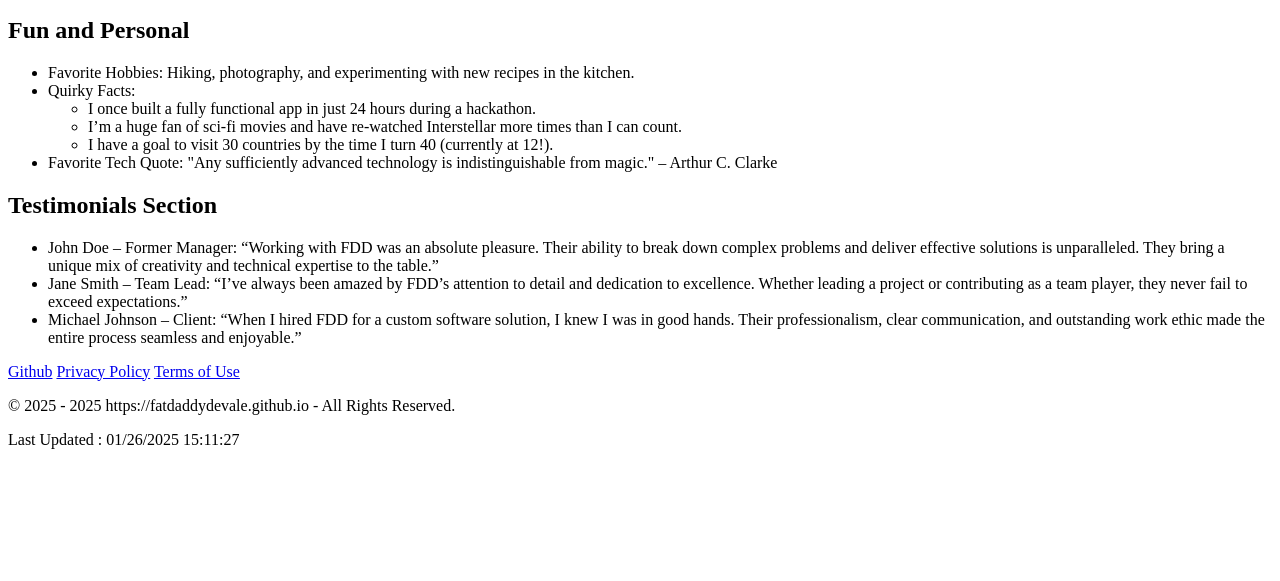
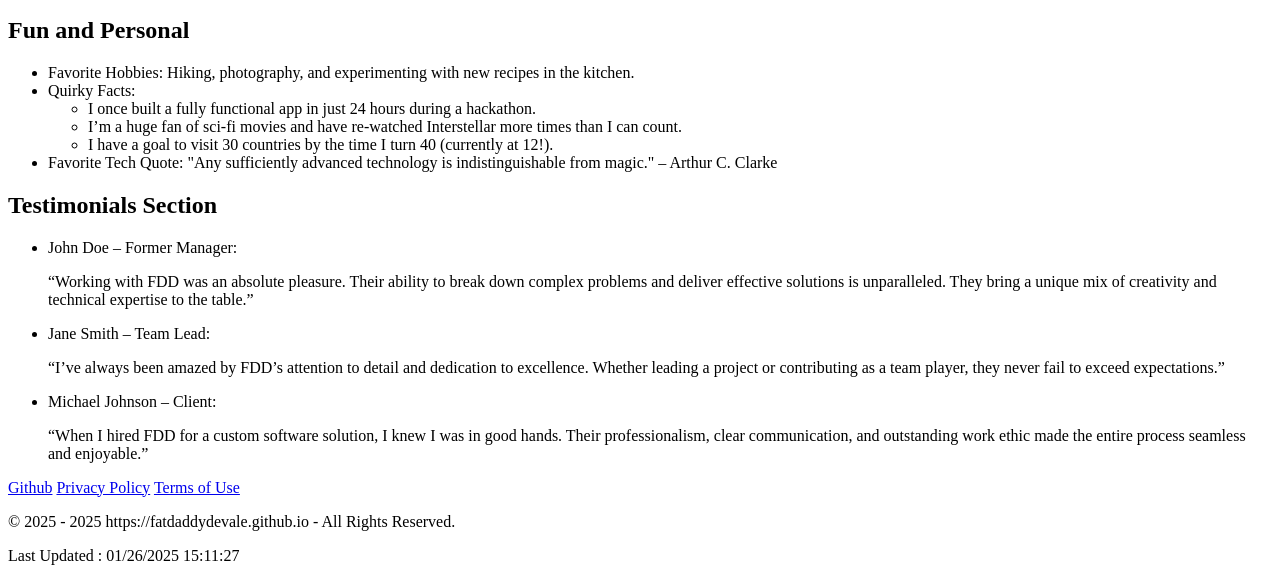
Before and after one commit to FatDaddyDevale/Project1, a plain HTML site: page about.html in a window 1280 px wide. Shown: the part 395-976 px from the top of the page. Before the commit the page ends 860 px from the top, so only its background shows below. Drawn offline with Linux system fonts and the light colour scheme.

Commit message:
peer graded assignment project1
added img of about.html validation

```diff
--- a/about.html
+++ b/about.html
@@ -42,9 +42,12 @@
   <div>
     <h2>Testimonials Section</h2>
     <ul>
-      <li>John Doe – Former Manager: “Working with FDD was an absolute pleasure. Their ability to break down complex problems and deliver effective solutions is unparalleled. They bring a unique mix of creativity and technical expertise to the table.”</li>
-      <li>Jane Smith – Team Lead: “I’ve always been amazed by FDD’s attention to detail and dedication to excellence. Whether leading a project or contributing as a team player, they never fail to exceed expectations.”</li>
-      <li>Michael Johnson – Client: “When I hired FDD for a custom software solution, I knew I was in good hands. Their professionalism, clear communication, and outstanding work ethic made the entire process seamless and enjoyable.”</li>
+      <li>John Doe – Former Manager:
+      <p>“Working with FDD was an absolute pleasure. Their ability to break down complex problems and deliver effective solutions is unparalleled. They bring a unique mix of creativity and technical expertise to the table.”</p></li>
+      <li>Jane Smith – Team Lead:
+      <p>“I’ve always been amazed by FDD’s attention to detail and dedication to excellence. Whether leading a project or contributing as a team player, they never fail to exceed expectations.”</p></li>
+      <li>Michael Johnson – Client:
+      <p>“When I hired FDD for a custom software solution, I knew I was in good hands. Their professionalism, clear communication, and outstanding work ethic made the entire process seamless and enjoyable.”</p></li>
     </ul>
   </div>
 
```
Also changed, not shown: images/Annotation 2025-01-28 011150.png (added).
